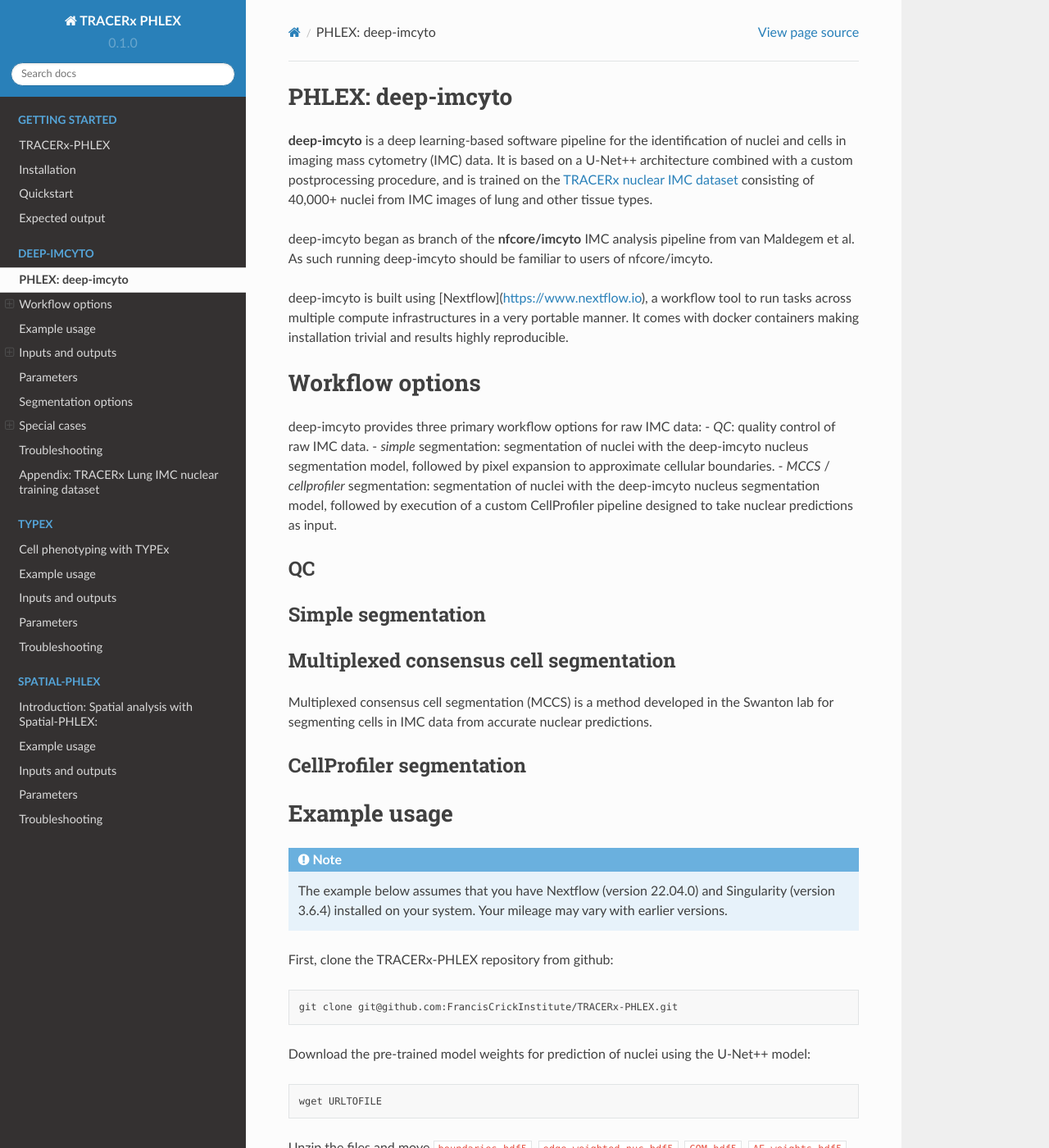
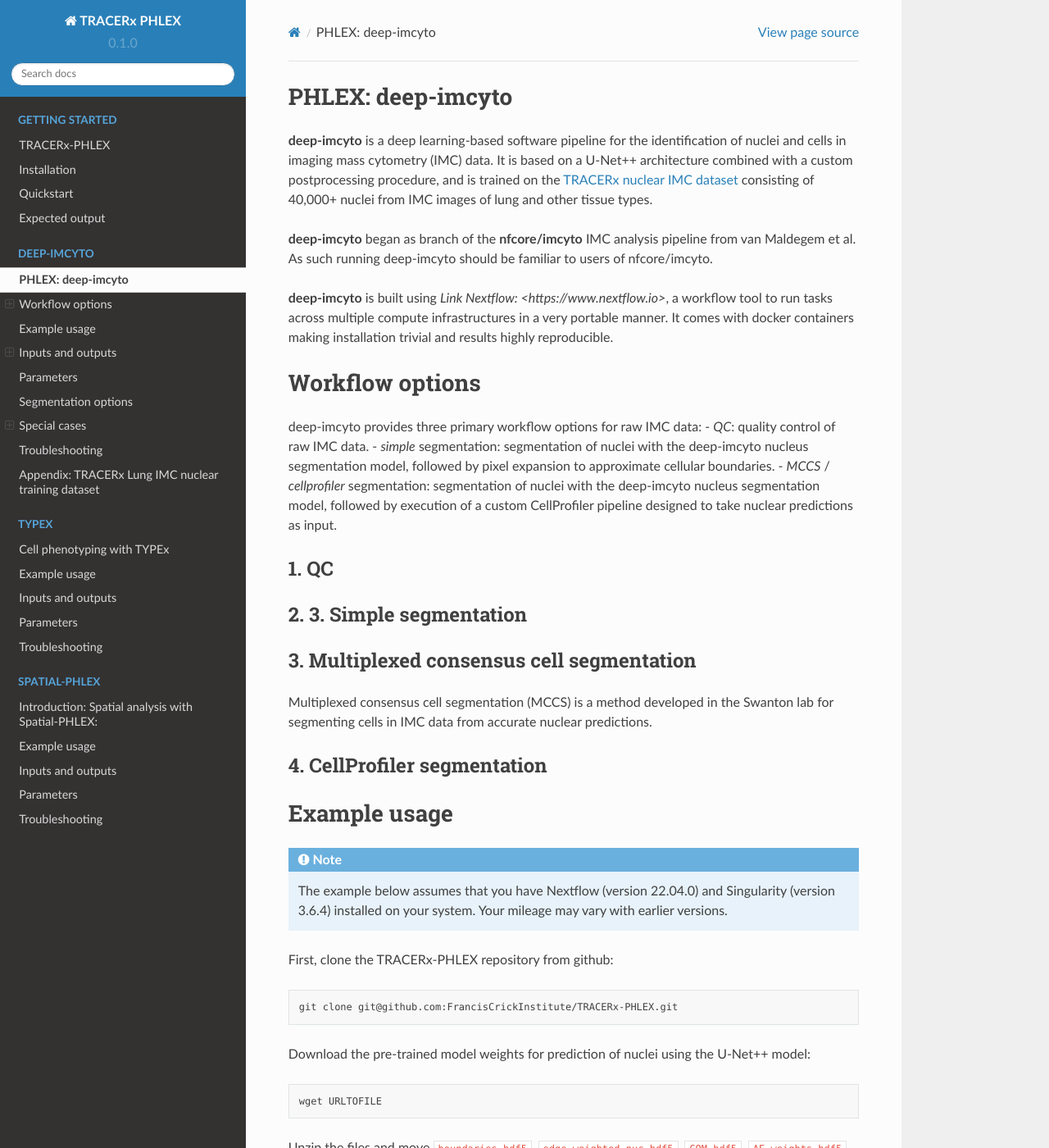
Before and after one commit to Precancer/PHLEX-test, a Sphinx documentation site: the page built from docs/source/deep-imcyto.rst, in a window 1280 px wide and 1400 px high. Shown: the whole window at 82% size. Built offline with Sphinx 7.4.7 and the Read the Docs theme 2.0.0, drawn with Linux system fonts in a browser that asks for light colours; pages that are not in the unit, such as notebooks, are missing from menus.

Commit message:
deep-imcyto updates

```diff
--- a/docs/source/deep-imcyto.rst
+++ b/docs/source/deep-imcyto.rst
@@ -6,9 +6,9 @@ PHLEX: deep-imcyto
 **deep-imcyto** is a deep learning-based software pipeline for the identification of nuclei and cells in imaging mass cytometry (IMC) data.
 It is based on a U-Net++ architecture combined with a custom postprocessing procedure, and is trained on the :ref:`TRACERx nuclear IMC dataset<NISD_anchor>` consisting of 40,000+ nuclei from IMC images of lung and other tissue types.
 
-deep-imcyto began as branch of the **nfcore/imcyto** IMC analysis pipeline from van Maldegem et al. As such running deep-imcyto should be familiar to users of nfcore/imcyto.
+**deep-imcyto** began as branch of the **nfcore/imcyto** IMC analysis pipeline from van Maldegem et al. As such running deep-imcyto should be familiar to users of nfcore/imcyto.
 
-deep-imcyto is built using [Nextflow](https://www.nextflow.io), a workflow tool to run tasks across multiple compute infrastructures in a very portable manner.
+**deep-imcyto** is built using `Link Nextflow: <https://www.nextflow.io>`, a workflow tool to run tasks across multiple compute infrastructures in a very portable manner.
 It comes with docker containers making installation trivial and results highly reproducible.
 
 Workflow options
@@ -18,18 +18,18 @@ deep-imcyto provides three primary workflow options for raw IMC data:
 - `simple` segmentation: segmentation of nuclei with the deep-imcyto nucleus segmentation model, followed by pixel expansion to approximate cellular boundaries.
 - `MCCS` / `cellprofiler` segmentation: segmentation of nuclei with the deep-imcyto nucleus segmentation model, followed by execution of a custom CellProfiler pipeline designed to take nuclear predictions as input.
 
-QC
----
+1. QC
+------
 
-Simple segmentation
--------------------
+2. 3. Simple segmentation
+--------------------------
 
-Multiplexed consensus cell segmentation
----------------------------------------
+3. Multiplexed consensus cell segmentation
+-------------------------------------------
 Multiplexed consensus cell segmentation (MCCS) is a method developed in the Swanton lab for segmenting cells in IMC data from accurate nuclear predictions.
 
-CellProfiler segmentation
--------------------------
+4. CellProfiler segmentation
+-----------------------------
 
 Example usage
 =============
```
